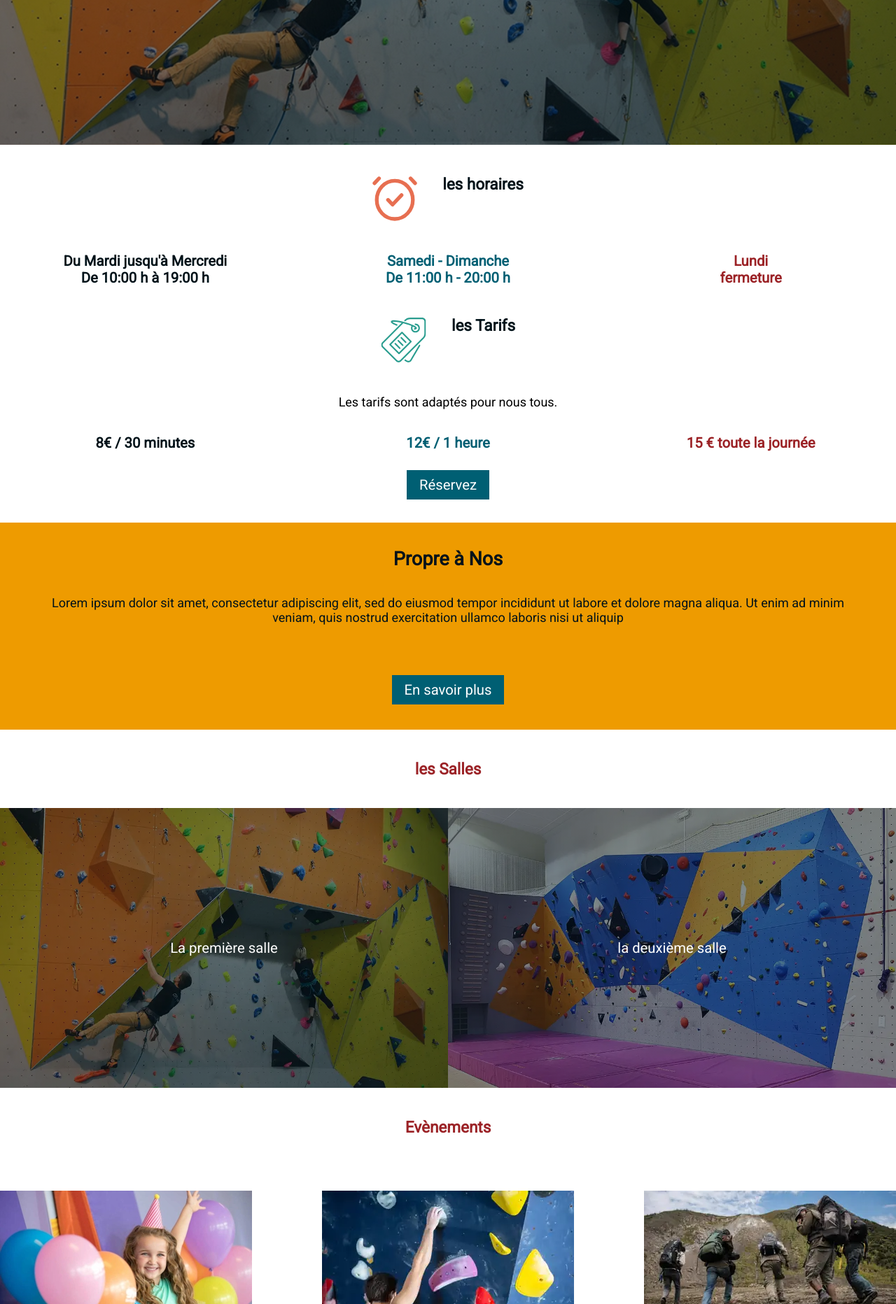
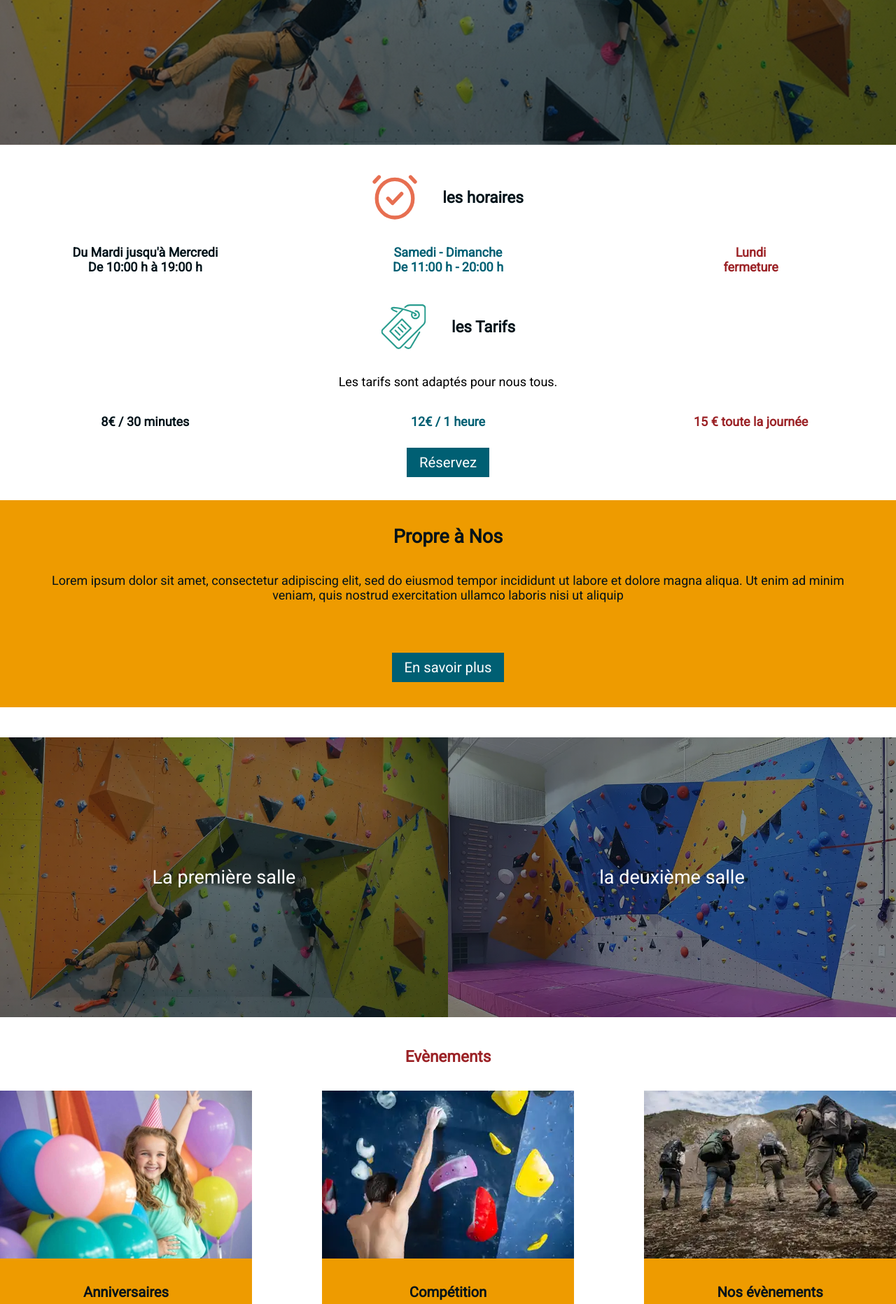
Before and after one commit to Aymankhallaf/Salle-d-escalade-web, a PHP site: page / in a window 1280 px wide; the page is wider, and only the part inside the window is pictured. Shown: the part 593-2457 px from the top of that part at 70% size. Run offline with PHP 8.4, Linux system fonts and the light colour scheme.

Commit message:
modifiying sun-title and create subtitle container

```diff
--- a/css/style.css
+++ b/css/style.css
@@ -1,17 +1,11 @@
 /* page title h1*/
-.connection-ttl,
-.reservation-ttl {
+.connection-ttl, .reservation-ttl {
   font-size: 1.5rem;
   color: #001219;
 }
 
 /*form title*/
-.connection-form__ttl,
-.participant__ttl,
-.duration__ttl,
-.hall__ttl,
-.hours__ttl,
-.calender__label {
+.connection-form__ttl, .participant__ttl, .duration__ttl, .hall__ttl, .hours__ttl, .calender__label {
   display: block;
   margin: 2.375rem 0 1rem 0;
   font-size: 1.125rem;
@@ -20,12 +14,7 @@
   padding: 0.5rem;
 }
 @media screen and (min-width: 960px) {
-  .connection-form__ttl,
-  .participant__ttl,
-  .duration__ttl,
-  .hall__ttl,
-  .hours__ttl,
-  .calender__label {
+  .connection-form__ttl, .participant__ttl, .duration__ttl, .hall__ttl, .hours__ttl, .calender__label {
     width: 40%;
     aspect-ratio: 6.67;
     font-size: 1rem;
@@ -33,9 +22,7 @@
 }
 
 /*form input*/
-.participant__input,
-.duration__select,
-.hall__select {
+.participant__input, .duration__select, .hall__select {
   font-size: 1.125rem;
   position: relative;
   display: inline-block;
@@ -46,22 +33,18 @@
   filter: drop-shadow(0px 3px hsla(197, 100%, 5%, 0.5));
 }
 @media screen and (min-width: 960px) {
-  .participant__input,
-  .duration__select,
-  .hall__select {
+  .participant__input, .duration__select, .hall__select {
     height: 2.5rem;
     font-size: 1rem;
   }
 }
 
-.duration__select,
-.hall__select {
+.duration__select, .hall__select {
   width: calc(100% - 1rem);
   margin: 0 0.5rem;
 }
 @media screen and (min-width: 960px) {
-  .duration__select,
-  .hall__select {
+  .duration__select, .hall__select {
     width: calc(50% - 1rem) !important;
     aspect-ratio: 6.67;
   }
@@ -116,8 +99,8 @@ select {
 
 select:hover {
   -webkit-appearance: none;
-  -moz-appearance: none;
-  appearance: none;
+     -moz-appearance: none;
+          appearance: none;
 }
 
 /*utils*/
@@ -135,9 +118,7 @@ select:hover {
   color: #9b2226 !important;
 }
 
-.link,
-.social-media__ttle,
-.footer-nav__ttle {
+.link, .social-media__ttle, .footer-nav__ttle {
   font-size: 1rem;
   color: #005f73;
   margin: 1rem;
@@ -188,33 +169,18 @@ select:hover {
 }
 
 /*btn*/
-.btn,
-.contact-us__btn,
-.artcl__btn,
-.about-us__btn,
-.card__btn,
-.reserve__btn {
+.btn, .contact-us__btn, .artcl__btn, .about-us__btn, .card__btn, .reserve__btn {
   font-size: 1.125rem;
   padding: 0.5rem 1rem;
   color: #ffffff;
 }
 
-.btn--blue-petrol,
-.contact-us__btn,
-.artcl__btn,
-.about-us__btn,
-.card__btn,
-.reserve__btn {
+.btn--blue-petrol, .contact-us__btn, .artcl__btn, .about-us__btn, .card__btn, .reserve__btn {
   background-color: #005f73;
   margin-top: 2rem;
   stroke: #ffffff;
 }
-.btn--blue-petrol:hover,
-.contact-us__btn:hover,
-.artcl__btn:hover,
-.about-us__btn:hover,
-.card__btn:hover,
-.reserve__btn:hover {
+.btn--blue-petrol:hover, .contact-us__btn:hover, .artcl__btn:hover, .about-us__btn:hover, .card__btn:hover, .reserve__btn:hover {
   background-color: #ffffff;
   border: solid #005f73 1px;
   color: #005f73;
@@ -299,7 +265,7 @@ select:hover {
   width: 100%;
   aspect-ratio: 3/2;
   -o-object-fit: cover;
-  object-fit: cover;
+     object-fit: cover;
   background-color: hsla(197, 100%, 5%, 0.5);
 }
 .card-holder {
@@ -321,15 +287,18 @@ select:hover {
   width: 360px;
   padding-bottom: 2.375rem;
 }
-/* sub-headi,g */
+/* sub-heading */
 .sub-heading {
+  text-align: center;
+  font-size: 1.25rem;
+}
+.sub-heading-container {
   display: flex;
   flex-direction: row;
   justify-content: center;
   align-items: center;
-  font-size: 1.25rem;
   gap: 2rem;
-  margin-bottom: 2.375rem;
+  margin-bottom: 2rem;
 }
 .sub-heading__txt {
   display: flex;
@@ -372,7 +341,6 @@ select:hover {
 }
 .header-nav__menu--side {
   display: flex;
-  display: flex;
   flex-direction: column;
   justify-content: center;
   align-items: center;
@@ -390,8 +358,7 @@ select:hover {
   color: #001219;
   text-decoration: underline !important;
 }
-.header-nav__menu-link:hover,
-.header-nav__menu-link:focus {
+.header-nav__menu-link:hover, .header-nav__menu-link:focus {
   color: #0a9396;
 }
 @media screen and (min-width: 960px) {
@@ -445,7 +412,6 @@ select:hover {
   flex-direction: column;
   gap: 1rem;
   margin: 2rem 0rem;
-  font-size: 1.125rem;
   line-height: auto;
   font-weight: 600;
 }
@@ -474,7 +440,7 @@ select:hover {
   display: flex;
   flex-direction: column;
   gap: 2rem;
-  margin-bottom: 2.375rem;
+  margin: 2.375rem;
 }
 .artcl-item {
   display: grid;
@@ -482,13 +448,13 @@ select:hover {
   grid-template-rows: auto;
   grid-template-areas: "a b" "a c";
   -moz-column-gap: 1rem;
-  column-gap: 1rem;
+       column-gap: 1rem;
 }
 .artcl-item__img {
   width: 100%;
   grid-area: a;
   -o-object-fit: cover;
-  object-fit: cover;
+     object-fit: cover;
 }
 .artcl-item__ttle {
   font-size: 0.875rem;
@@ -555,7 +521,7 @@ select:hover {
   background-image: url(../img/salle2-50.webp);
 }
 .galary__lnk {
-  font-size: 1.125rem;
+  font-size: 1.5rem;
   text-align: center;
   color: #ffffff;
 }
@@ -799,4 +765,4 @@ select:hover {
   height: 4rem;
   border-color: #001219;
   background-color: rgba(233, 216, 166, 0.15);
-} /*# sourceMappingURL=style.css.map */
+}/*# sourceMappingURL=style.css.map */
--- a/index.html
+++ b/index.html
@@ -42,8 +42,8 @@
         </section>
 
         <section class="open-houres section" aria-labelledby="open-heures">
-            <div class="sub-heading">
-                <img class="sub-heading__img subheading-icon" src="img/clock.svg" alt="les horaires icon">
+            <div class="sub-heading-container">
+                <img class="sub-heading__img " src="img/clock.svg" alt="les horaires icon">
                 <h2 id="open-heures" class="sub-heading sub-heading__ttl--black">les horaires</h2>
             </div>
             <ul class="open-houres__txt" aria-label="Voici les horaires d'ouverture de la semaine.">
@@ -68,8 +68,8 @@
         <!-- check why there are "subheading-icon sub-heading__img "  -->
 
         <section class="open-houres section" aria-labelledby="price">
-            <div class="sub-heading">
-                <img class="sub-heading__img subheading-icon" src="img/priceticket.svg" alt="le prix icon">
+            <div class="sub-heading-container">
+                <img class="sub-heading__img" src="img/priceticket.svg" alt="le prix icon">
                 <h2 id="price" class="sub-heading sub-heading__ttl--black">les Tarifs</h2>
             </div>
             <div class="sub-heading__txt">
@@ -105,7 +105,6 @@
         </section>
 
         <section class="section salle">
-            <h2 class="sub-heading sub-heading__ttl--red">les Salles</h2>
             <ul class="galary" aria-label="">
                 <li class="galary__item galary__item-1"><a target="_blank" class="galary__lnk" href="#first-salle">La
                         première salle</a>
@@ -147,7 +146,7 @@
             </ul>
         </section>
 
-        <a class="sub-heading btn contact-us__btn">
+        <a class="sub-heading-container btn contact-us__btn">
             Nos contacter
         </a>
         <section class="section artcl">
--- a/scss/components/_article.scss
+++ b/scss/components/_article.scss
@@ -5,7 +5,7 @@
     display: flex;
     flex-direction: column;
     gap: 2rem;
-    margin-bottom: 2.375rem;
+    margin: 2.375rem;
   }
 
   &-item {
--- a/scss/components/_header.scss
+++ b/scss/components/_header.scss
@@ -21,7 +21,6 @@
     &__menu {
       display: none;
       &--side {
-        display: flex;
         @include centering;
         gap: 2rem;
         padding: 2rem;
--- a/scss/components/_open-houres.scss
+++ b/scss/components/_open-houres.scss
@@ -13,7 +13,6 @@
   flex-direction: column;
   gap: 1rem;
   margin: 2rem 0rem;
-  font-size: 1.125rem;
   line-height: auto;
   font-weight: 600;
   @include desktop-only() {
--- a/scss/components/_sub-heading.scss
+++ b/scss/components/_sub-heading.scss
@@ -1,9 +1,12 @@
-/* sub-headi,g */
+/* sub-heading */
 .sub-heading {
-  @include centering(row);
+  &-container {
+    @include centering(row);
+    gap: 2rem;
+    margin-bottom: 2rem;
+  }
+  text-align: center;
   font-size: 1.25rem;
-  gap: 2rem;
-  margin-bottom: 2.375rem;
 
   &__txt {
     @include centering;
```
Also changed, not shown: 1 other file.
